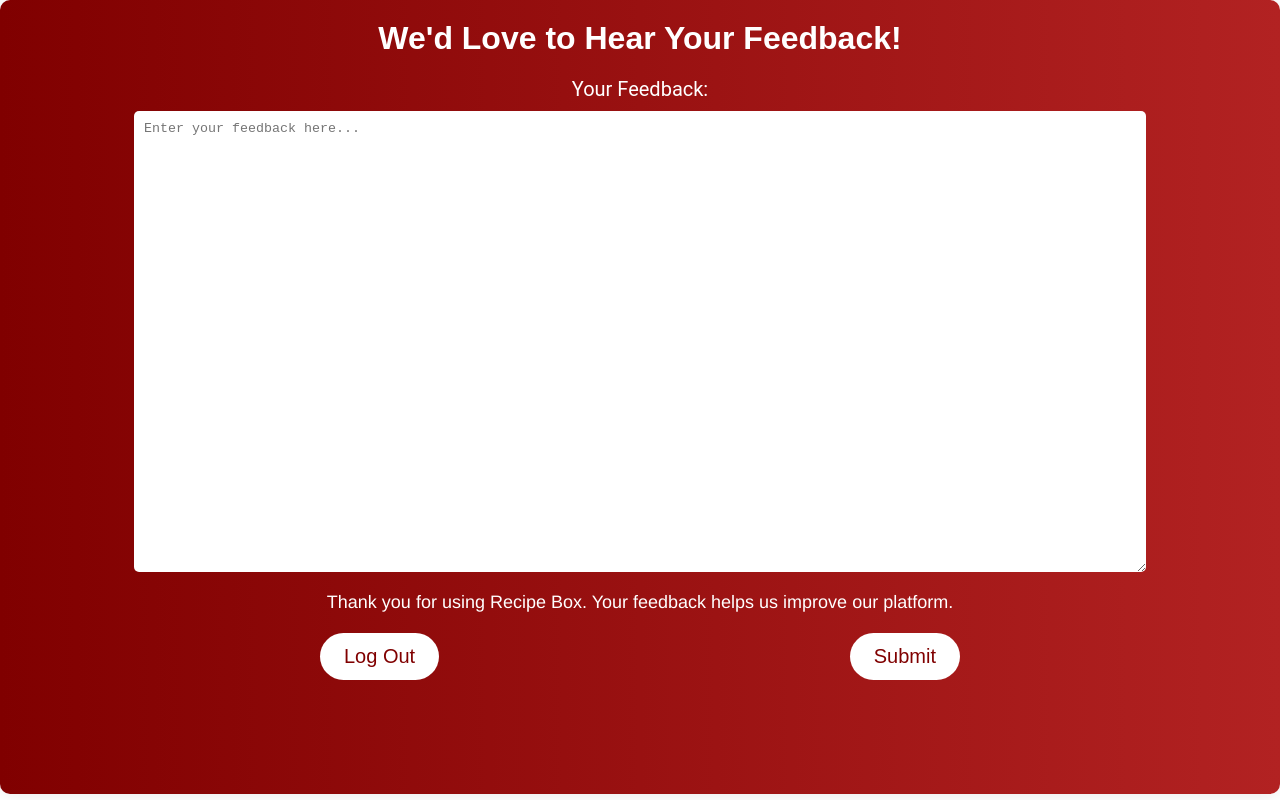
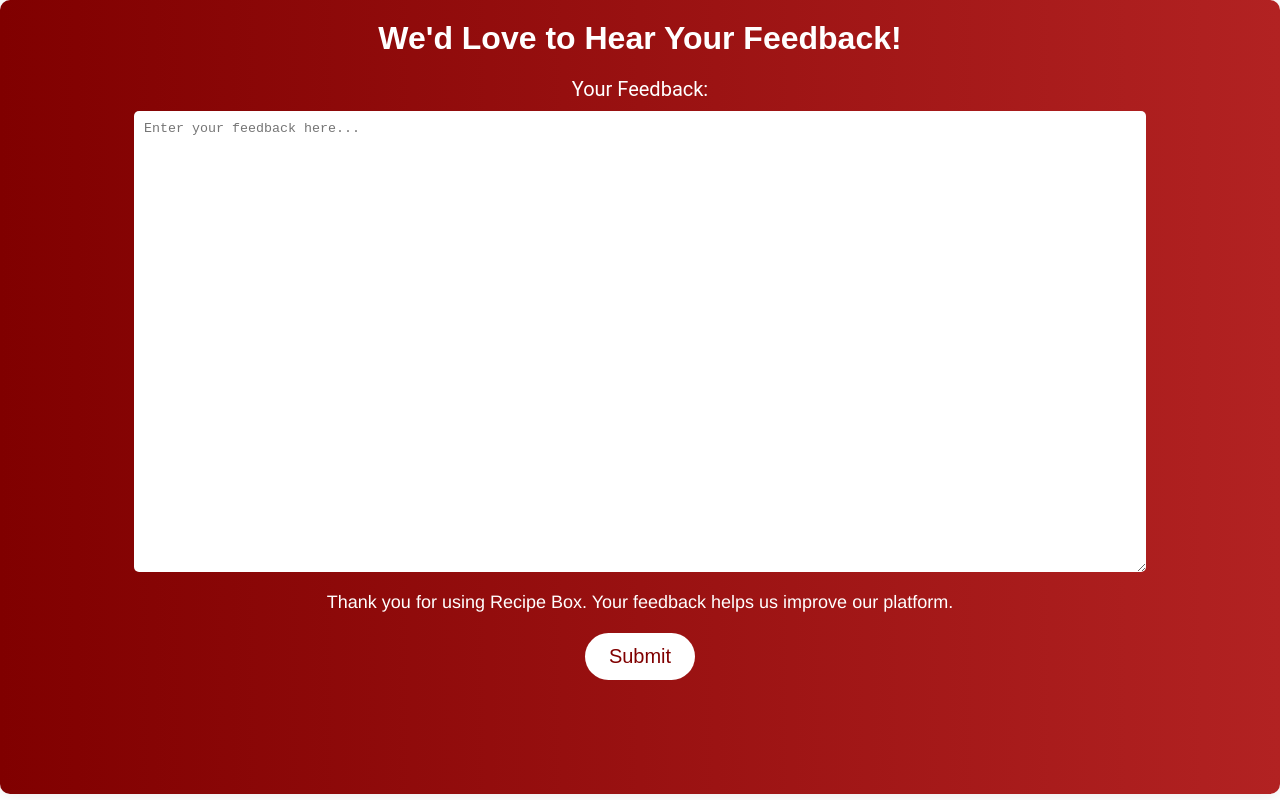
Before and after one commit to kalviumcommunity/S51_Karishma_capstone_Recipebox, a React (Vite) app in the folder client/recipe/: page /feedback in a window 1280 px wide. Built offline with nearby package versions, Linux system fonts and the light colour scheme.

Commit message:
adding back button and logout button at last

```diff
--- a/client/recipe/src/Components/Feedback.css
+++ b/client/recipe/src/Components/Feedback.css
@@ -56,6 +56,7 @@
     border-radius: 30px;
     cursor: pointer;
     transition: all 0.3s ease;
+    justify-content: center;
   }
 
   .submit-feedback:hover {
@@ -98,6 +99,8 @@
     display: flex;
     justify-content: space-between;
     width: 50vw;
+    margin-left: 24%;
+    margin-top: 5%;
   }
 
 
--- a/client/recipe/src/Components/Feedback.jsx
+++ b/client/recipe/src/Components/Feedback.jsx
@@ -57,13 +57,17 @@ function Feedback() {
               Thank you for using Recipe Box. Your feedback helps us improve
               our platform.
             </p>
-            <div className="f_btns">
-              <button className="submit-feedback">Log Out</button>
-              <button className="submit-feedback" type="submit">Submit</button>
-            </div>
+          <button className="submit-feedback" type="submit">Submit</button>
+
           </form>
         ) : (
+          <>
           <p className="feedback-submitted">Thank you for your feedback! <br />Hope you had a  great expreience.</p>
+          <div className="f_btns">
+          <button className="submit-feedback">Back</button>
+          <button className="submit-feedback">Log Out</button>
+          </div>
+          </>
         )}
       </div>
     </div>
```
Also changed, not shown: 1 other file (tests, documents, lock files or other folders).
